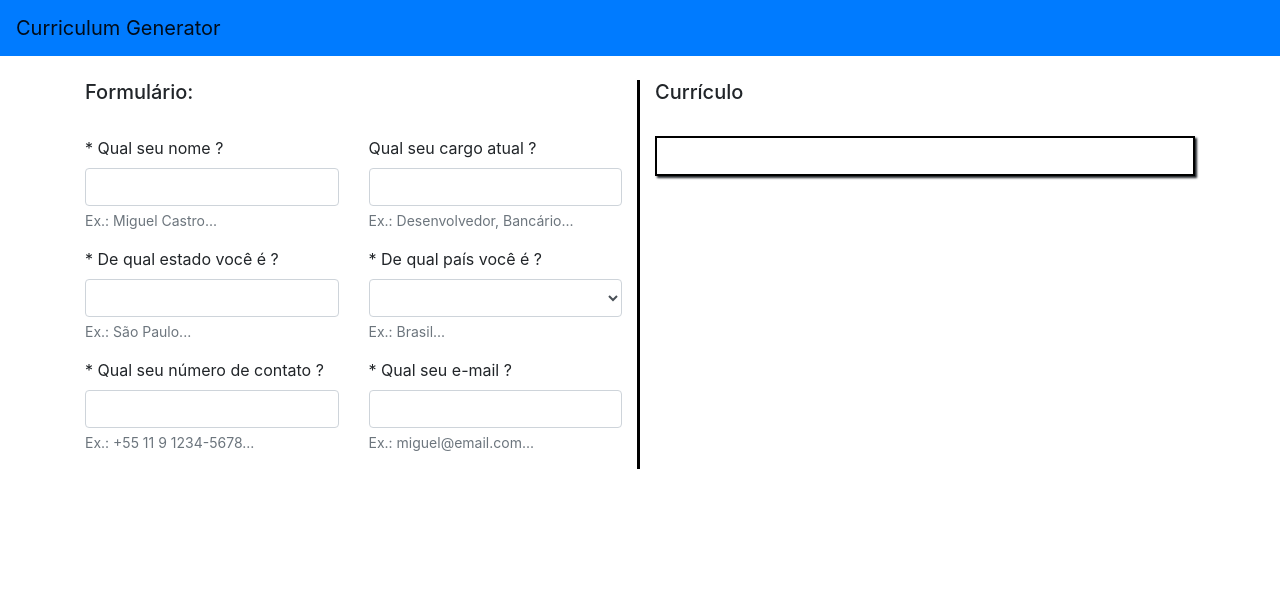
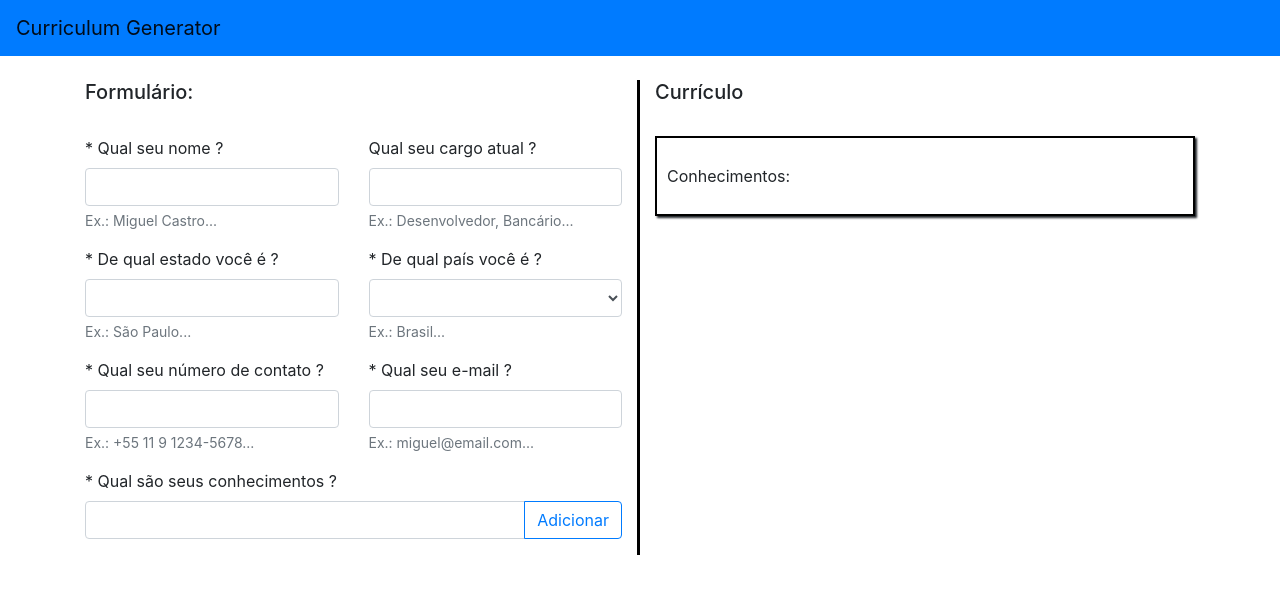
Before and after one commit to MiguelCastro9/API-Generator-Curriculum, an Angular app in the folder ui-GeneratorCurriculum/: page / in a window 1280 px wide. Shown: the top 594 px of the page. Built offline with nearby package versions, Linux system fonts and the light colour scheme.

Commit message:
aplicando regra para campo de conhecimentos

```diff
--- a/ui-GeneratorCurriculum/src/app/app.component.css
+++ b/ui-GeneratorCurriculum/src/app/app.component.css
@@ -13,3 +13,9 @@
   box-shadow: 2px 2px 2px;
   padding: 10px;
 }
+
+.conhecimentos {
+  border: 1px solid #017BFE;
+  border-radius: 2px;
+  padding: 10px;
+}
--- a/ui-GeneratorCurriculum/src/app/app.component.html
+++ b/ui-GeneratorCurriculum/src/app/app.component.html
@@ -60,6 +60,23 @@
 
 
         </div>
+
+        <div class="form-group">
+          <label for="conhecimentos">* Qual são seus conhecimentos ?</label>
+          <div class="input-group mb-3">
+            <input type="text" id="valor" name="valor" [(ngModel)]="valor" class="form-control">
+            <div class="input-group-append">
+              <button class="btn btn-outline-primary" type="button" (click)="adicionarConhecimentos(valor);">Adicionar</button>
+            </div>
+          </div>
+          <div *ngIf="conhecimentos.length > 0" class="conhecimentos">
+            <p *ngFor="let item of conhecimentos">
+              {{item}}
+            </p>
+          </div>
+        </div>
+
+
       </form>
     </div>
     <div class="col-md-6">
@@ -72,6 +89,10 @@
         <p>{{pais}}</p>
         <p>{{numero_contato}}</p>
         <p>{{email_contato}}</p>
+        <p>Conhecimentos:</p>
+        <p *ngFor="let item of conhecimentos">
+          • {{item}}
+        </p>
       </div>
     </div>
   </div>
--- a/ui-GeneratorCurriculum/src/app/app.component.ts
+++ b/ui-GeneratorCurriculum/src/app/app.component.ts
@@ -14,10 +14,16 @@ export class AppComponent {
   pais!: string;
   numero_contato!: string;
   email_contato!: string;
+  valor!: string;
+  conhecimentos: string[] = [];
 
   constructor() { }
 
   ngOnInit(): void {
 
   }
+
+  adicionarConhecimentos(valor: string) {
+    this.conhecimentos.push(valor);
+  }
 }
```
